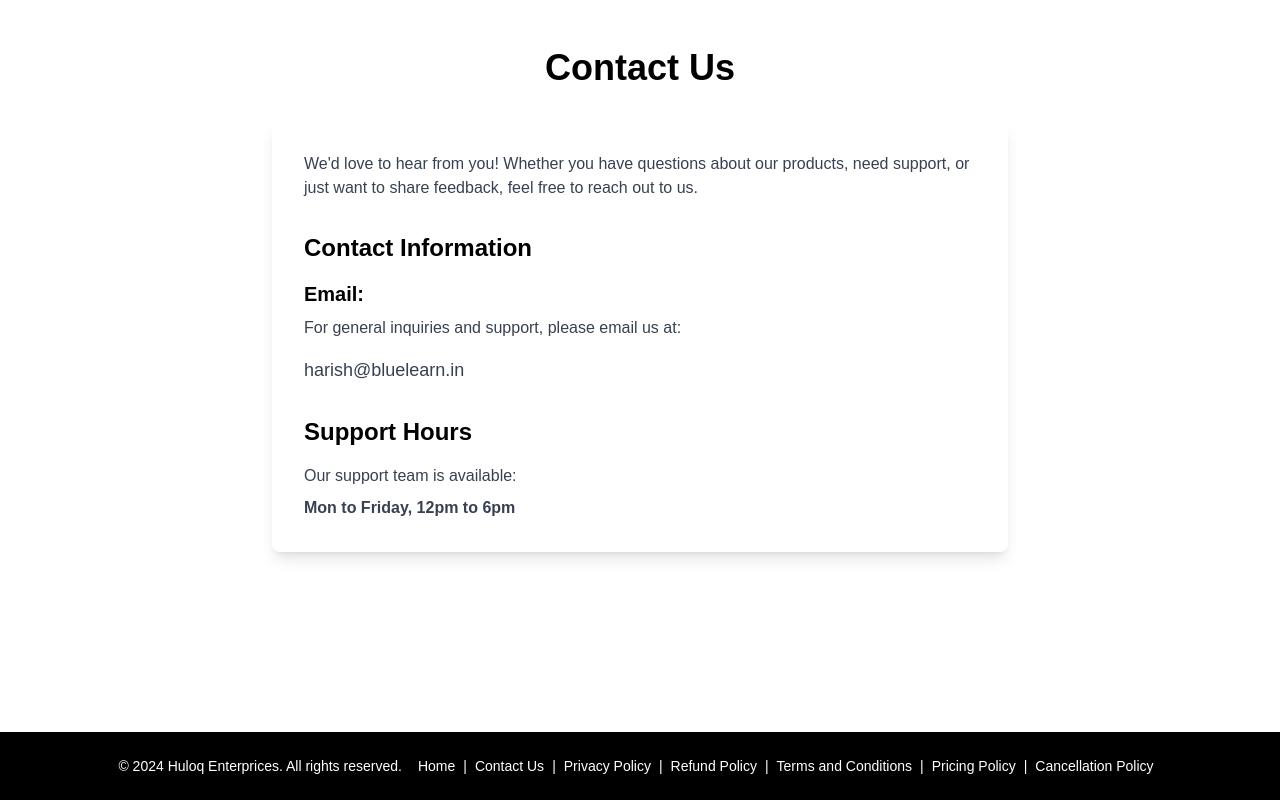
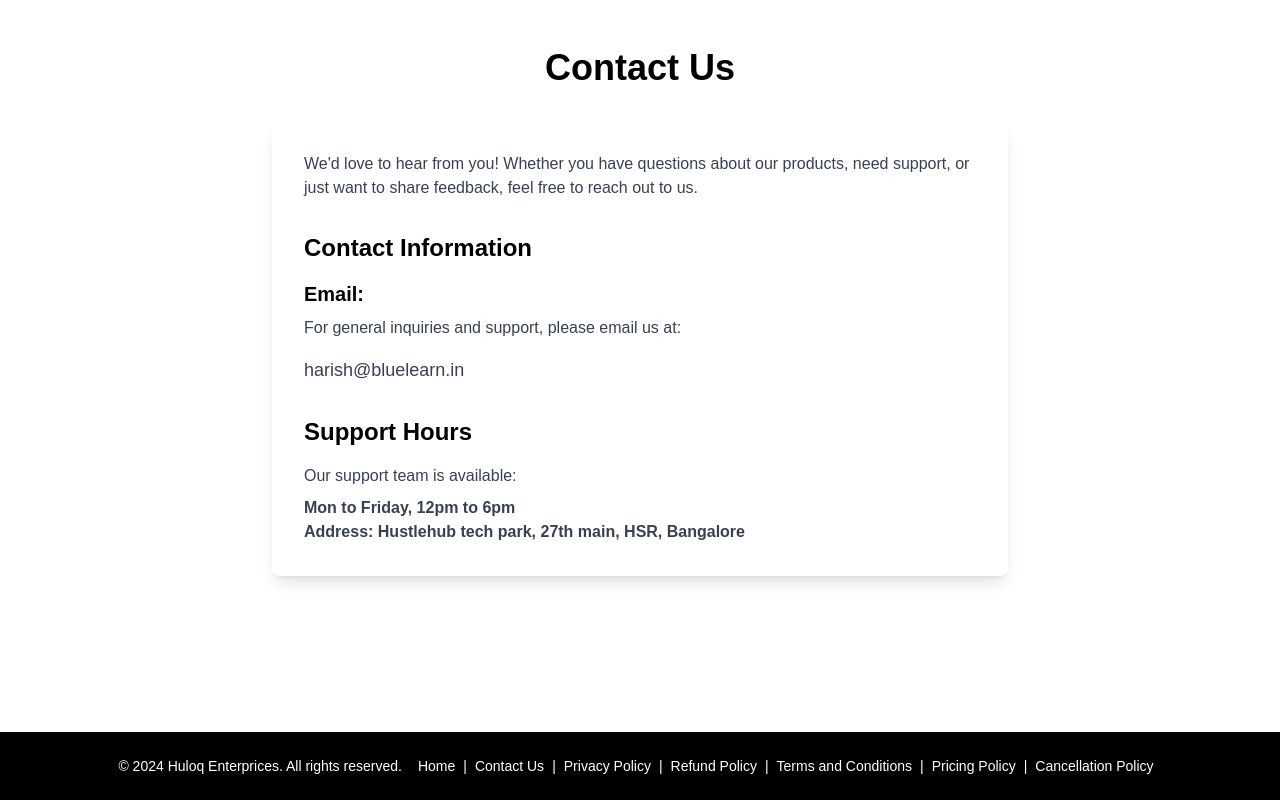
Before and after one commit to kenco99/mockme-fe-next, a Next.js app: page /contact-us in a window 1280 px wide. Built offline with nearby package versions, Linux system fonts and the light colour scheme; a web font is replaced by a local one.

Commit message:
added adresss

```diff
--- a/src/pages/contact-us.tsx
+++ b/src/pages/contact-us.tsx
@@ -35,7 +35,8 @@ const ContactUs: React.FC = () => {
                 Our support team is available:
               </p>
               <p className="text-gray-700 font-semibold">
-                Mon to Friday, 12pm to 6pm
+                Mon to Friday, 12pm to 6pm <br></br>
+                Address: Hustlehub tech park, 27th main, HSR, Bangalore
               </p>
             </section>
           </div>
```
